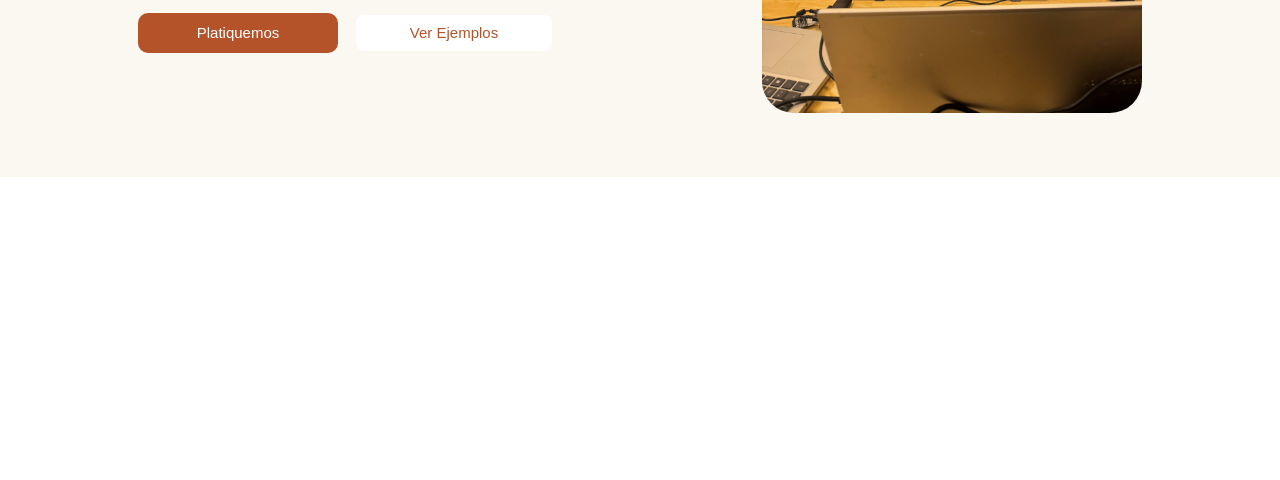
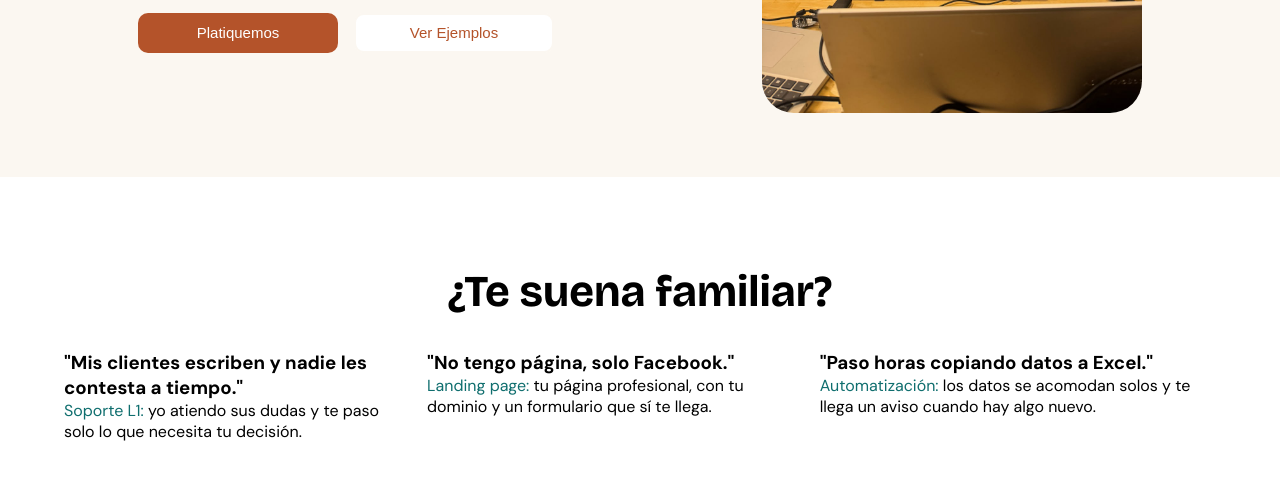
Before and after one commit to yourautonomy/yourautonomy, a plain HTML site: page index.html in a window 1280 px wide. Shown: the part 558-1038 px from the top of the page. Before the commit the page ends 800 px from the top, so only its background shows below. Drawn offline with nearby package versions, Linux system fonts and the light colour scheme.

Commit message:
creamos la parte de servicios

```diff
--- a/index.css
+++ b/index.css
@@ -169,3 +169,36 @@
     max-width: 380px;
   }
 }
+
+
+/*Servicios*/
+
+.servicios{
+  max-width: 1200px;
+  margin:  0 auto;
+  padding: 88px 24px;
+  background-color: var(--blanco);
+}
+.servicios_container{
+  display: flex;
+  flex-direction: column;
+  justify-content: center;
+  align-items: center;
+  gap: 2rem;
+}
+
+.servicios_container h2{
+  font-size: 44px;
+  font-family: var(--font-titulos);
+  text-align: left;
+}
+
+.servicios_grid{
+  display: flex;
+  flex-direction: row;
+  gap: 1.5rem;
+}
+
+.etiqueta{
+  color: var(--secundario);
+}
--- a/index.html
+++ b/index.html
@@ -8,7 +8,9 @@
     <link rel="stylesheet" href="/index.css">
     <link rel="stylesheet" href="https://cdnjs.cloudflare.com/ajax/libs/font-awesome/6.5.1/css/all.min.css">
     <link href="https://fonts.googleapis.com/css2?family=DM+Sans:wght@400;500;700&display=swap" rel="stylesheet">
-      <link href="https://fonts.googleapis.com/css2?family=Bricolage+Grotesque:wght@500;700;800&family=DM+Sans:wght@400;500;700&display=swap" rel="stylesheet">
+    <link
+        href="https://fonts.googleapis.com/css2?family=Bricolage+Grotesque:wght@500;700;800&family=DM+Sans:wght@400;500;700&display=swap"
+        rel="stylesheet">
 </head>
 
 <body>
@@ -28,10 +30,15 @@
         <div class="somos">
             <div class="somos-texto">
                 <h1>¿La tecnología te quita tiempo? Nosotros nos encargamos.</h1>
-                <p>Ayudo a negocios de Guadalajara a atender a sus clientes, tener su página en internet y dejar de hacer a mano lo que una computadora puede hacer sola.</p>
+                <p>Ayudo a negocios de Guadalajara a atender a sus clientes, tener su página en internet y dejar de
+                    hacer a mano lo que una computadora puede hacer sola.</p>
                 <div class="somos-texto_buttons">
-                    <button id="platiquemos"><p>Platiquemos</p></button>
-                    <button id="ejemplo"><p>Ver Ejemplos</p></button>
+                    <button id="platiquemos">
+                        <p>Platiquemos</p>
+                    </button>
+                    <button id="ejemplo">
+                        <p>Ver Ejemplos</p>
+                    </button>
                 </div>
             </div>
             <div class="somos-img">
@@ -40,6 +47,27 @@
         </div>
     </section>
 
+<section class="servicios">
+  <div class="servicios_container">
+    <h2>¿Te suena familiar?</h2>
+
+    <div class="servicios_grid">
+      <div class="tarjeta">
+        <h3>"Mis clientes escriben y nadie les contesta a tiempo."</h3>
+        <p><span class="etiqueta">Soporte L1:</span> yo atiendo sus dudas y te paso solo lo que necesita tu decisión.</p>
+      </div>
+      <div class="tarjeta">
+        <h3>"No tengo página, solo Facebook."</h3>
+        <p><span class="etiqueta">Landing page:</span> tu página profesional, con tu dominio y un formulario que sí te llega.</p>
+      </div>
+      <div class="tarjeta">
+        <h3>"Paso horas copiando datos a Excel."</h3>
+        <p><span class="etiqueta">Automatización:</span> los datos se acomodan solos y te llega un aviso cuando hay algo nuevo.</p>
+      </div>
+    </div>
+  </div>
+</section>
+
 </body>
 
 </html>
```
